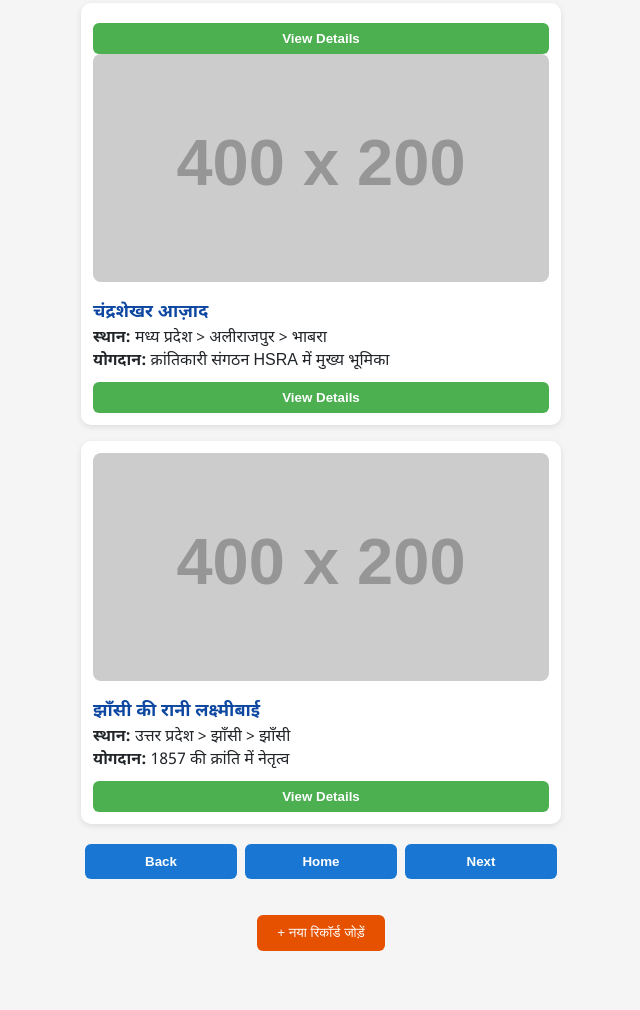
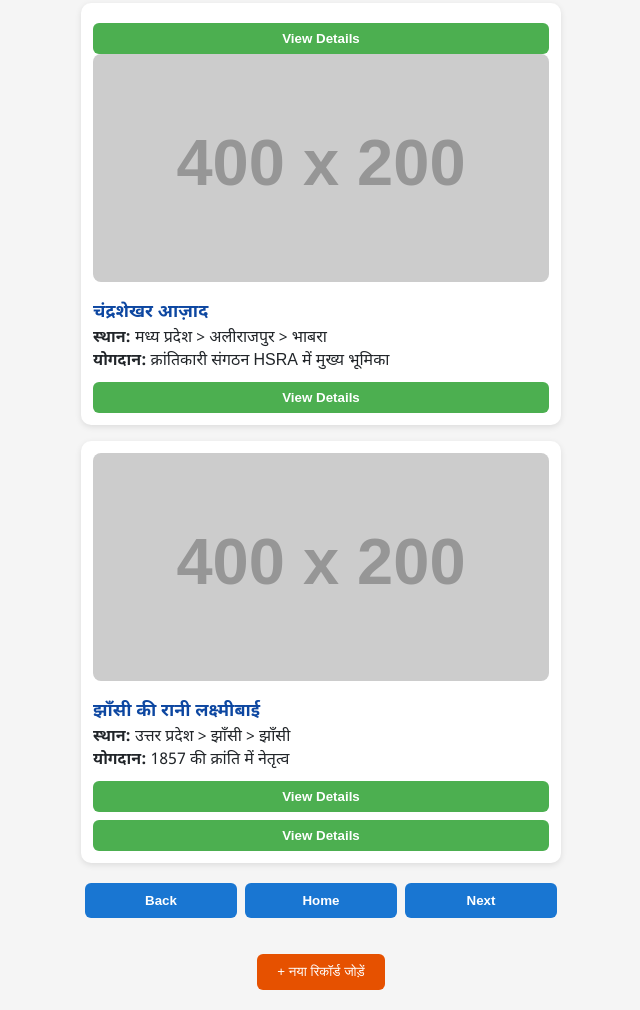
Before and after one commit to orion-a8/freedom-fighter-ui, a plain HTML site: page index.html in a window 1280 px wide. Shown: the part 168-1178 px from the top of the page, without its empty margins (319-959 px from the left). Before the commit the page ends 1139 px from the top, so only its background shows below. Drawn offline with Linux system fonts and the light colour scheme; placeholder pictures from the web are drawn by us.

Commit message:
Update index.html

```diff
--- a/index.html
+++ b/index.html
@@ -137,6 +137,7 @@
       <p><strong>स्थान:</strong> उत्तर प्रदेश > झाँसी > झाँसी</p>
       <p><strong>योगदान:</strong> 1857 की क्रांति में नेतृत्व</p>
       <button>View Details</button>
+      <button onclick="location.href='details.html'">View Details</button>
     </div>
 
     <!-- नेविगेशन बटन -->
```
